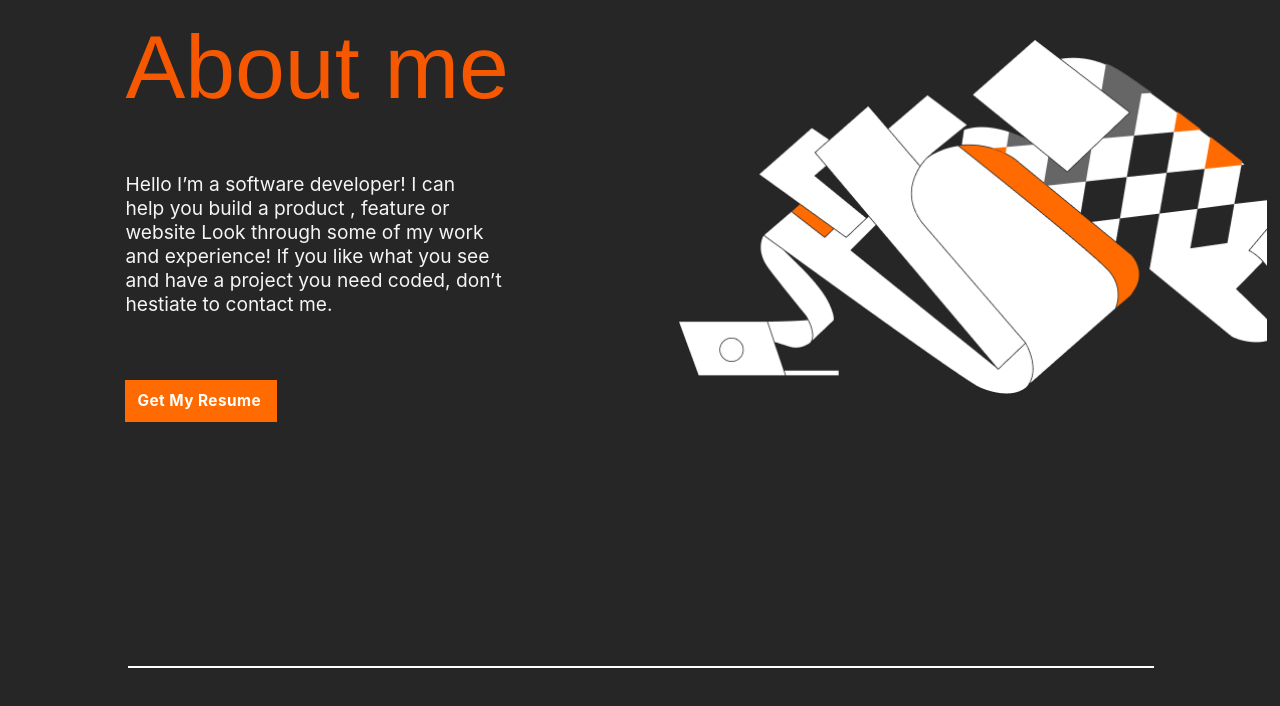
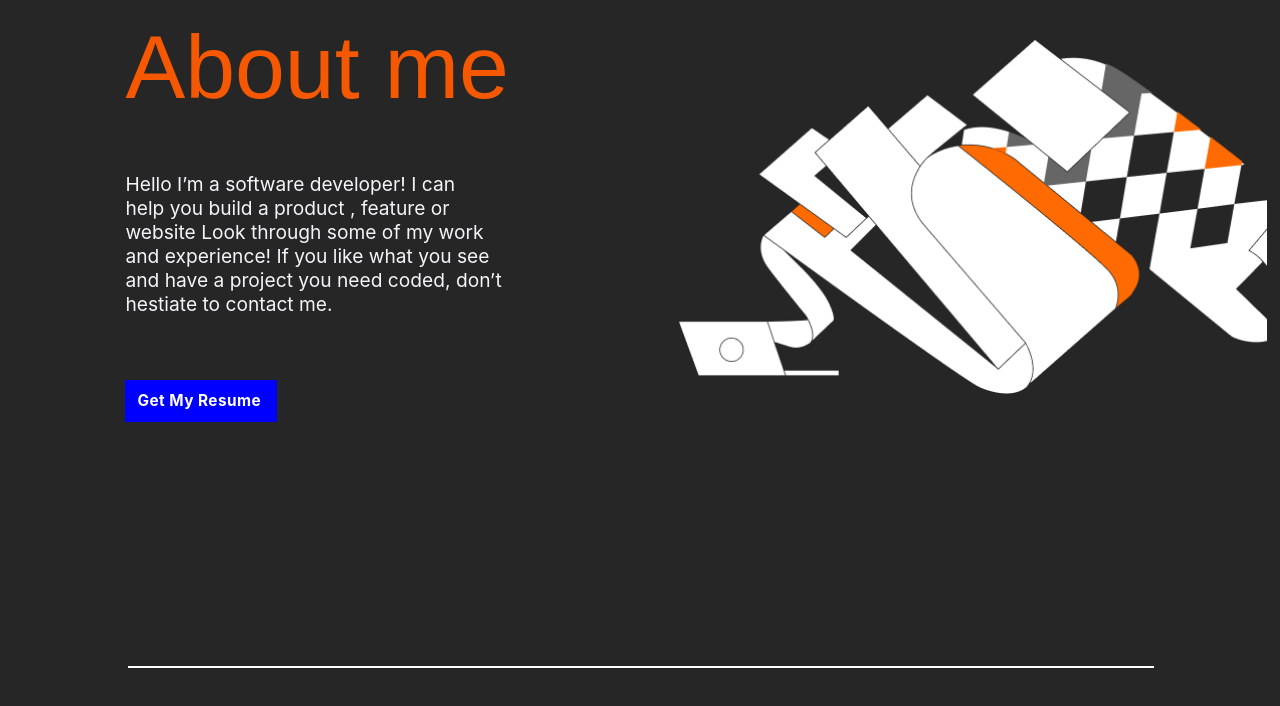
Before and after one commit to yasinabdmahmood/portfolio-website, a plain HTML site: page index.html in a window 1280 px wide. In both pictures the pointer is over the link "Get My Resume". Shown: the part 2493-3199 px from the top of the page. Drawn offline with Linux system fonts and the light colour scheme.

Commit message:
Add transition effect on button with class resume

```diff
--- a/styles.css
+++ b/styles.css
@@ -1265,7 +1265,13 @@ body {
     letter-spacing: 0.03em;
     text-decoration: none;
     color: #fff;
+    transition:background-color 0.25s ;
   }
+
+  .resume:hover{
+    background-color:blue
+  }
+
 
   .horizontal-line {
     all: unset;
```
